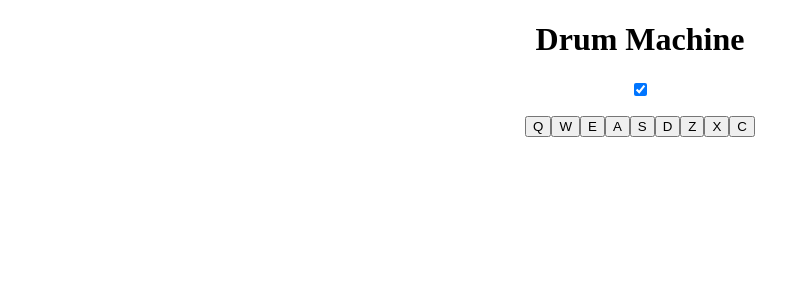
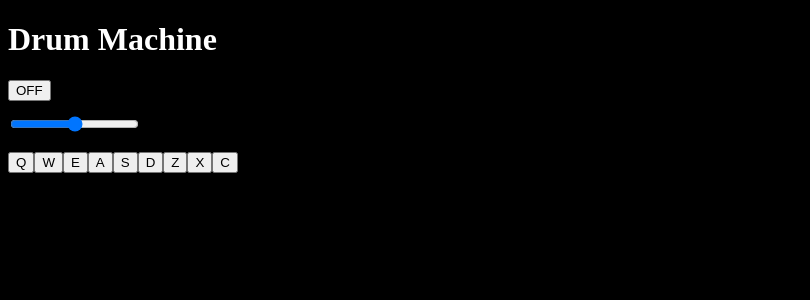
Before and after one commit to danlucss/drum-machine, a React (Vite) app: page / in a window 1280 px wide. Shown: the top 300 px of the page, without its empty margins (0-810 px from the left). Built offline with nearby package versions, Linux system fonts and the light colour scheme.

Commit message:
Add the Power Button and the keydown handler

```diff
--- a/src/App.jsx
+++ b/src/App.jsx
@@ -1,116 +1,146 @@
-import { useState } from 'react'
-import heater1 from './assets/audio/Heater-1.mp3'
-import heater2 from './assets/audio/Heater-2.mp3'
-import heater3 from './assets/audio/Heater-3.mp3'
-import heater4 from './assets/audio/Heater-4_1.mp3'
-import clap from './assets/audio/Cev_H2.mp3'
-import hihat from './assets/audio/Dsc_Oh.mp3'
-import kickhat from './assets/audio/Kick_n_Hat.mp3'
-import kick from './assets/audio/RP4_KICK_1.mp3'
-import ride from './assets/audio/RP4_KICK_1.mp3'
+import { useState } from "react";
+import heater1 from "./assets/audio/Heater-1.mp3";
+import heater2 from "./assets/audio/Heater-2.mp3";
+import heater3 from "./assets/audio/Heater-3.mp3";
+import heater4 from "./assets/audio/Heater-4_1.mp3";
+import clap from "./assets/audio/Cev_H2.mp3";
+import hihat from "./assets/audio/Dsc_Oh.mp3";
+import kickhat from "./assets/audio/Kick_n_Hat.mp3";
+import kick from "./assets/audio/RP4_KICK_1.mp3";
+import ride from "./assets/audio/RP4_KICK_1.mp3";
 
-
-import './App.css'
-import ToggleSwitch from './components/ToggleSwitch'
+import "./App.scss";
+import ToggleSwitch from "./components/ToggleSwitch";
 
 function App() {
-
-  const [display, setDisplay] = useState('')
-  const [power, setPower] = useState(true)
-  const [volume, setVolume] = useState(0.5)
-  const [bank, setBank] = useState(true)
+  const [display, setDisplay] = useState("");
+  const [power, setPower] = useState(false);
+  const [volume, setVolume] = useState(0.5);
+  const [bank, setBank] = useState(true);
 
   const drumPads = [
     {
-      id: 'Heater-1',
-      letter: 'Q',
-      src: heater1
+      name: "Heater 1",
+      id: "Q",
+      src: heater1,
+      keypad: 81,
     },
     {
-      id: 'Heater-2',
-      letter: 'W',
-      src: heater2
+      name: "Heater 2",
+      id: "W",
+      src: heater2,
+      keypad: 87,
     },
     {
-      id: 'Heater-3',
-      letter: 'E',
-      src: heater3
+      name: "Heater 3",
+      id: "E",
+      src: heater3,
+      keypad: 69,
     },
     {
-      id: 'Heater-4',
-      letter: 'A',
-      src: heater4
+      name: "Heater 4",
+      id: "A",
+      src: heater4,
+      keypad: 65,
     },
     {
-      id: 'Clap',
-      letter: 'S',
-      src: clap
+      name: "Clap",
+      id: "S",
+      src: clap,
+      keypad: 83,
     },
     {
-      id: 'Open-HH',
-      letter: 'D',
-      src: hihat
+      name: "Open HH",
+      id: "D",
+      src: hihat,
+      keypad: 68,
     },
     {
-      id: 'Kick-n\'-Hat',
-      letter: 'Z',
-      src: kick
+      name: "Kick-n'-Hat",
+      id: "Z",
+      src: kick,
+      keypad: 90,
     },
     {
-      id: 'Kick',
-      letter: 'X',
-      src: ride
+      name: "Kick",
+      id: "X",
+      src: ride,
+      keypad: 88,
     },
     {
-      id: 'Ride',
-      letter: 'C',
-      src: kickhat
+      name: "Closed HH",
+      id: "C",
+      src: kickhat,
+      keypad: 67,
+    },
+  ];
+
+  const playSound = e => {
+    if (power) {
+      const audio = document.getElementById(e.target.innerText);
+      audio.play();
+      audio.volume = volume;
+      setDisplay(e.target.id);
     }
-
-  ]
-
-  const playSound = (e) => {
-    if (!power) {
-      const audio = document.getElementById(e.target.innerText)
-      audio.play()
-      audio.volume = volume
-      setDisplay(e.target.id)
-    }
-
-  }
+  };
 
   const handlePower = () => {
-    setPower(!power)
-    setDisplay('')
-  }
+    setPower(!power);
+    setDisplay("");
+  };
+
+  const handleVolume = e => {
+    setVolume(e.target.value);
+    setDisplay("Volume: " + Math.round(e.target.value * 100));
+  };
+
+  const keycapHandler = e => {
+    drumPads.forEach(pad => {
+      if (e.keyCode === pad.keypad) {
+        const audio = document.getElementById(pad.id);
+        audio.play();
+        audio.volume = volume;
+        setDisplay(pad.name);
+      }
+    });
+  };
 
 
   return (
     <>
-      <div className="App" style={
-        {
-          textAlign: 'center',
-        }
-      }>
-        <div className='drum-machine' id='drum-machine'>
-          <div className='display' id='display'>
+      <div
+        className="App"
+
+      >
+        <div className="drum-machine" id="drum-machine">
+          <div className="display" id="display">
             <h1>Drum Machine</h1>
-            <ToggleSwitch checked={power} onChange={handlePower} />
-            <div className='display-text' id='display-text'>
+            <ToggleSwitch onChange={handlePower} />
+            <div className="volume">
+              <input
+                type="range"
+                min="0"
+                max="1"
+                step="0.01"
+                value={volume}
+                onChange={handleVolume}
+              />
+            </div>
+            <div className="display-text" id="display-text">
               <p>{display}</p>
             </div>
 
             {drumPads.map((drumPad, i) => (
-              <button className='drum-pad' id={drumPad.id} onClick={playSound} key={i}>{drumPad.letter}
-                <audio className='clip' id={drumPad.letter} src={drumPad.src}></audio>
+              <button className="drum-pad" id={drumPad.name} onClick={playSound} value={drumPad} onKeyDown={keycapHandler} key={i}>
+                {drumPad.id}
+                <audio className="clip" id={drumPad.id} src={drumPad.src}></audio>
               </button>
             ))}
           </div>
-
         </div>
       </div>
     </>
-  )
+  );
 }
 
-export default App
+export default App;
--- /dev/null
+++ b/src/app.scss
@@ -0,0 +1,4 @@
+.App {
+    background-color: #000;
+    color: #fff;
+}
--- a/src/components/ToggleSwitch/index.jsx
+++ b/src/components/ToggleSwitch/index.jsx
@@ -1,24 +1,28 @@
 import { useState } from "react";
+import "./index.scss"
+const ToggleSwitch = ({ onChange }) => {
+    const [powerOn, setPowerOn] = useState(false);
 
-const ToggleSwitch = ({ checked, onChange }) => {
-    const [isChecked, setIsChecked] = useState(checked);
+    const toggle = () => {
 
-    const handleChange = () => {
-        setIsChecked(!isChecked);
-        onChange(!isChecked);
-    };
+        setPowerOn(!powerOn);
+        onChange();
+    }
+    return (
 
-    return (
-        <div className="toggle-switch">
-            <input
-                type="checkbox"
-                className="toggle-switch__checkbox"
-                checked={isChecked}
-                onChange={handleChange}
-            />
-            <div className="toggle-switch__slider" />
-        </div>
-    );
+
+        <>
+
+            <div className="toggle-switch">
+                <button onClick={toggle} className={"togle--button" + (powerOn ? "toggle--close" : "")}>{powerOn ? "ON" : "OFF"}</button>
+                <div className="toggle-switch__track"></div>
+                <div className="toggle-switch__thumb"></div>
+            </div>
+
+        </>
+
+    )
+
 }
 
 export default ToggleSwitch;
--- a/src/components/ToggleSwitch/index.scss
+++ b/src/components/ToggleSwitch/index.scss
@@ -1,7 +1,4 @@
-// style toggleSwitch
-// ---------------------------------
-
-.toggleSwitch {
+.toggle-switch {
     position: relative;
     display: inline-block;
     width: 60px;
--- a/src/index.css
+++ b/src/index.css
@@ -0,0 +1,4 @@
+body {
+    background-color: black;
+    color: #fff;
+}
```
Also changed, not shown: src/App.css (deleted), 2 other files (tests, documents, lock files or other folders).
